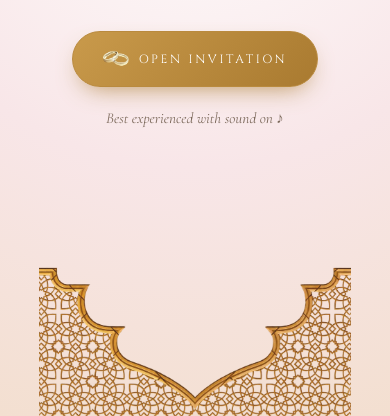
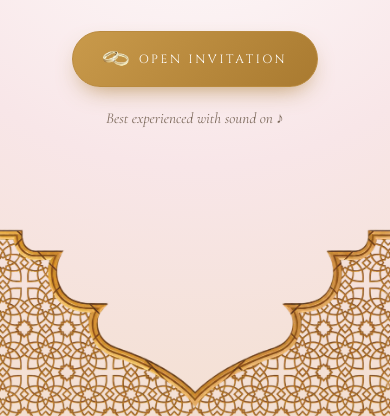
Before and after one commit to mdenamulhaqueandandzarinsharmin/md-enamul-zarin-engagement, a plain HTML site: page index.html in a window 390 px wide. Shown: the part 428-844 px from the top of the page. Drawn offline with nearby package versions, Linux system fonts and the light colour scheme.

Commit message:
Update style.css

```diff
--- a/style.css
+++ b/style.css
@@ -597,9 +597,7 @@ img { max-width: 100%; display: block; }
   bottom: 0;
   transform: translateX(-50%) scaleY(-1);   /* flipped upside down */
 }
-@media (max-width: 680px) {
-  .cover-arch { width: min(420px, 80vw); }
-}
+
 
 @media (max-width: 380px) {
   .nav-link:nth-child(3) { display: none; }
```
